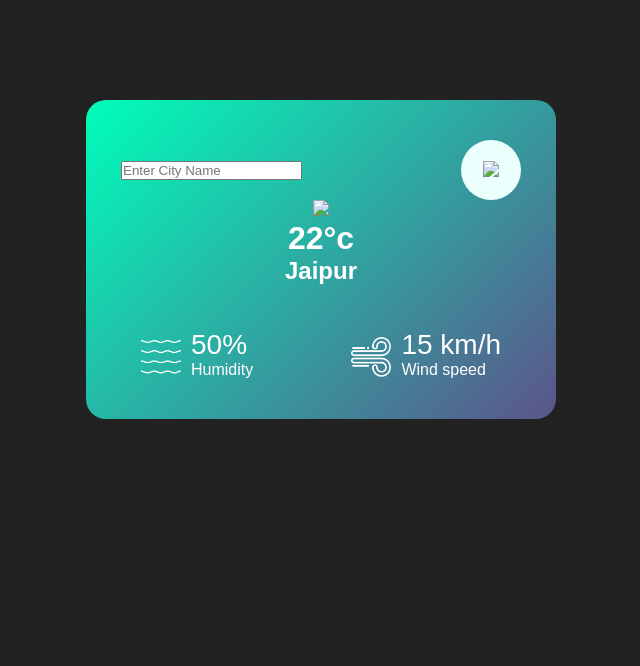
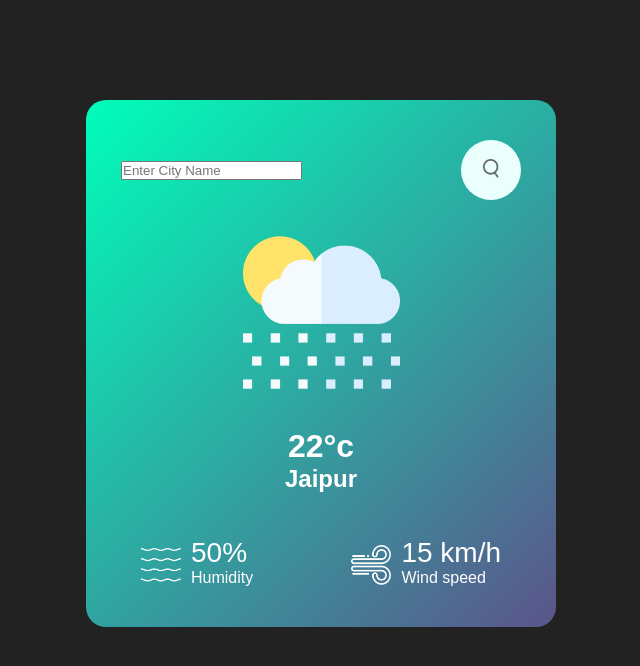
Before and after one commit to shekhawatyash/shekhawatyash.github.io, a plain HTML site: page index.html in a window 1280 px wide. Shown: the whole page, without its empty margins (319-959 px from the left). Drawn offline with Linux system fonts and the light colour scheme; files whose address does not match are found by name.

Commit message:
Update index.html

```diff
--- a/index.html
+++ b/index.html
@@ -10,10 +10,10 @@
   <div class="card">
     <div class="search">
       <input type="text" placeholder="Enter City Name" spellcheck="false">
-      <button><img src=".images/search.png" ></button>
+      <button><img src="search.png" ></button>
     </div>
   <div class="Weather">
-    <img src=".images/rain.png" class="Weather-icon">
+    <img src="rain.png" class="Weather-icon">
     <h1 class="temp">22°c</h1>
     <h2 class="city">Jaipur</h2>
     <div class="details">
```
